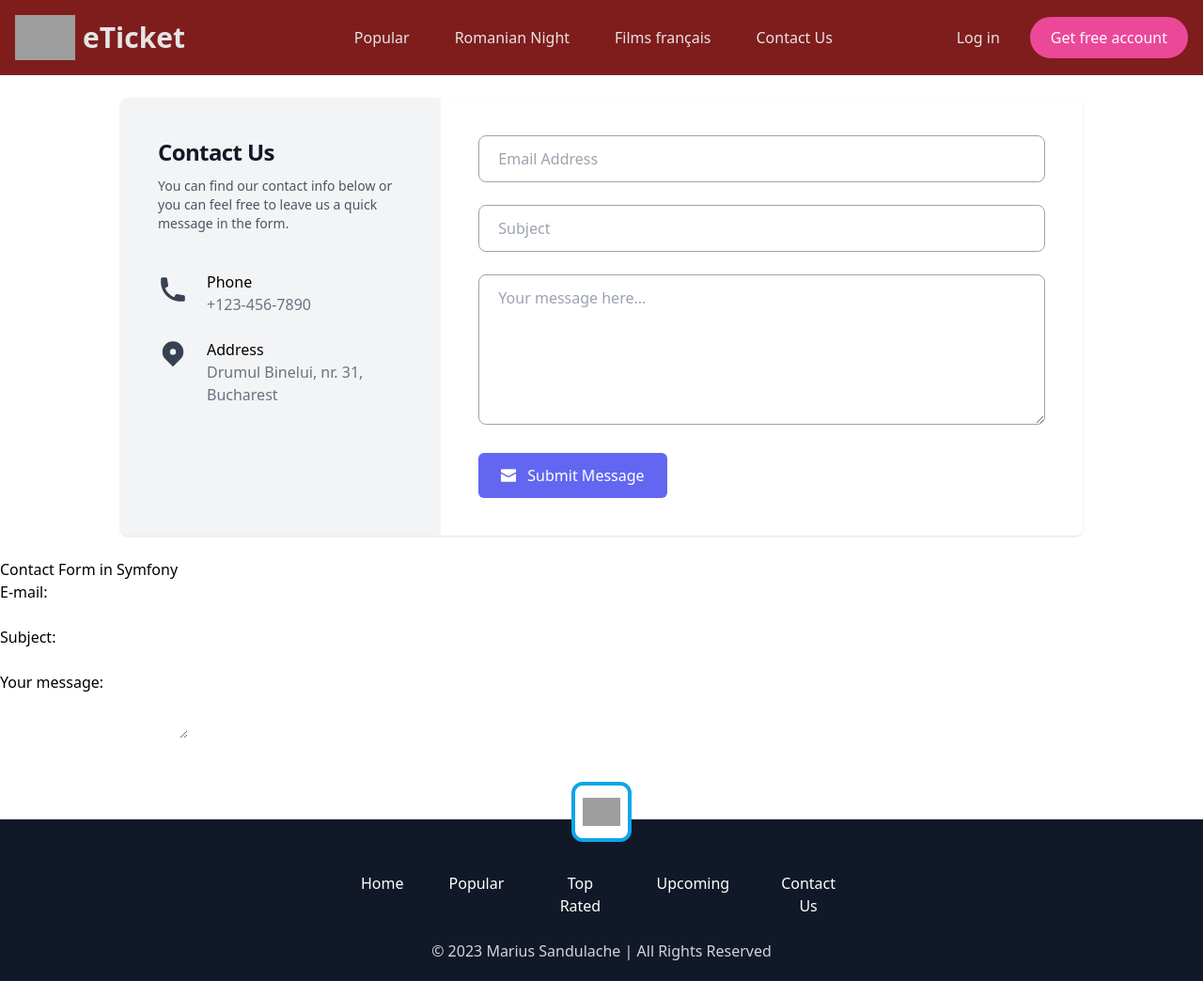
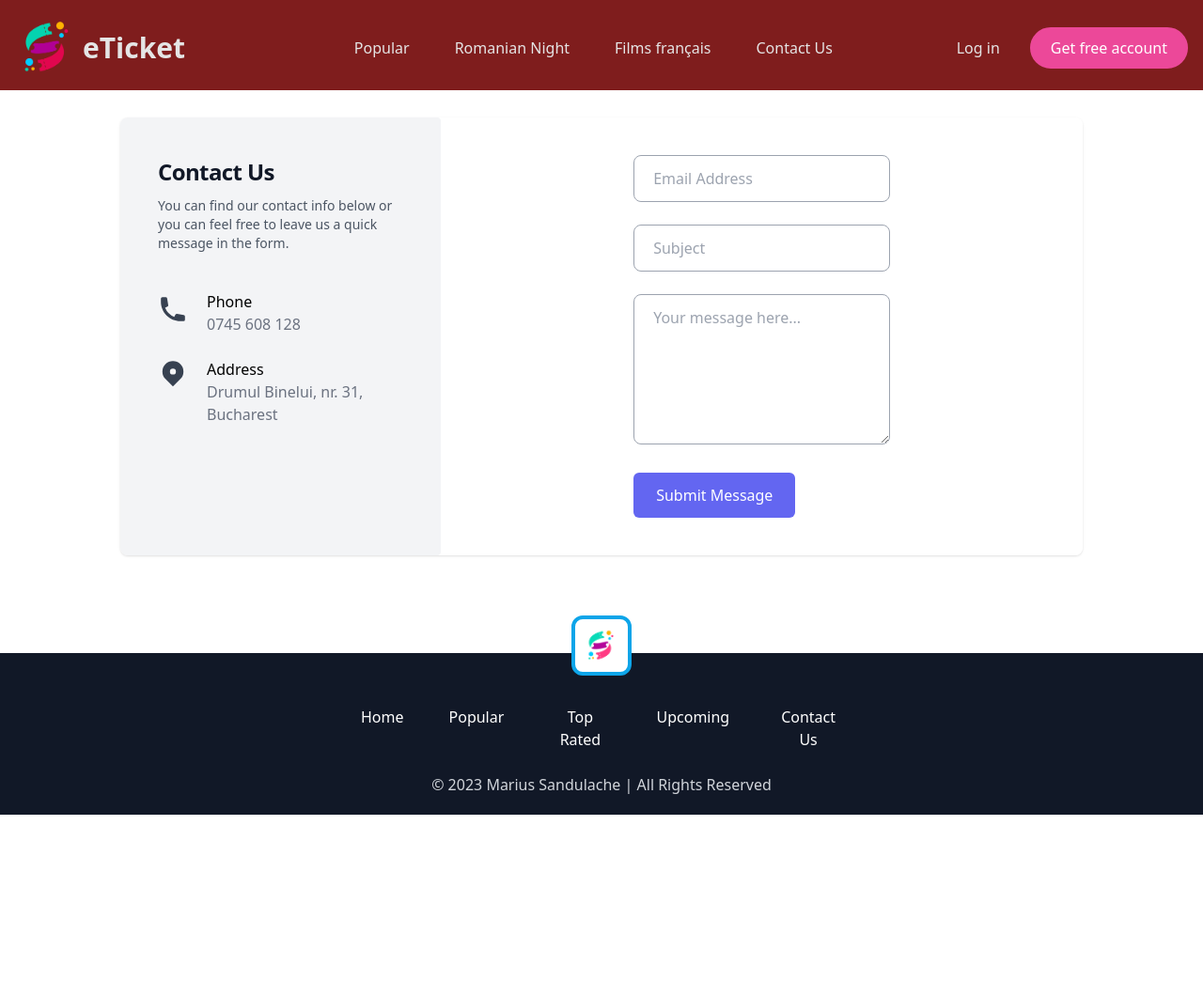
Before and after one commit to msandulache/eticket, a Symfony app: template app/templates/contact/index.html.twig in a window 1280 px wide. Shown: the whole page at 94% size. After the commit the page ends 867 px from the top, so only its background shows below. Run offline with Twig, Linux system fonts and the light colour scheme; the template is opened without the code that fills it, so the values that code supplies are empty; form fields are guessed from the names that the template uses; some libraries are stand-ins or nearby versions; grey boxes are pictures that could not be loaded.

Commit message:
add contact form

```diff
--- a/app/composer.json
+++ b/app/composer.json
@@ -19,6 +19,7 @@
         "symfony/framework-bundle": "6.0.*",
         "symfony/runtime": "6.0.*",
         "symfony/twig-bundle": "6.0.*",
+        "symfony/validator": "6.0.*",
         "symfony/yaml": "6.0.*",
         "twig/extra-bundle": "^2.12|^3.0",
         "twig/twig": "^2.12|^3.0"
--- a/app/src/Controller/ContactController.php
+++ b/app/src/Controller/ContactController.php
@@ -23,7 +23,6 @@ class ContactController extends AbstractController
             ->add('email', TextType::class, array('label'=> 'email','attr' => array('class' => 'form-control', 'style' => 'margin-bottom:15px')))
             ->add('subject', TextType::class, array('label'=> 'subject','attr' => array('class' => 'form-control', 'style' => 'margin-bottom:15px')))
             ->add('message', TextareaType::class, array('label'=> 'message','attr' => array('class' => 'form-control')))
-            ->add('Save', SubmitType::class, array('label'=> 'Send', 'attr' => array('class' => 'btn btn-primary', 'style' => 'margin-top:15px')))
             ->getForm();
 
         $form->handleRequest($request);
@@ -32,7 +31,7 @@ class ContactController extends AbstractController
             $contact = $form->getData();
             $contactMessageRepository->save($contact, true);
 
-            $this->addFlash('success', 'Your message has been sent succesfully');
+            $this->addFlash('success', 'Your message has been sent successfully.');
 
             return $this->redirectToRoute('app_contact');
         }
--- a/app/templates/base.html.twig
+++ b/app/templates/base.html.twig
@@ -17,11 +17,6 @@
     {% endblock %}
 </head>
 <body>
-
-    {% for message in app.flashes('success') %}
-        <div style="color: green">{{ message }}</div>
-    {% endfor %}
-
     <div class="relative h-screen lg:h-24 w-full bg-cover bg-no-repeat bg-red-900" >
 
         {{ include('common/_header.html.twig') }}
--- a/app/templates/contact/index.html.twig
+++ b/app/templates/contact/index.html.twig
@@ -18,7 +18,7 @@
                         </div>
                         <div class="flex-grow ml-10 md:ml-5">
                             <div class="text-base font-medium mb-">Phone</div>
-                            <span class="text-gray-500 text-md">+123-456-7890</span>
+                            <span class="text-gray-500 text-md">0745 608 128</span>
                         </div>
                     </div>
                     <div class="flex items-start py-3">
@@ -34,51 +34,41 @@
                     </div>
                 </aside>
                 <div class="flex items-center justify-center w-full p-10 bg-white md:w-2/3">
-                    <form class="w-full" onsubmit="return false">
+
+                    {{form_start(form, { 'attr' : { 'class': 'w-full', 'novalidate':'novalidate' } }) }}
+
+                        {% for message in app.flashes('success') %}
+                            <div class="bg-green-100 border-t border-b border-green-500 text-green-700 px-4 py-5 mb-10" role="alert">
+                                <!-- <p class="font-bold">Thank you!</p> -->
+                                <p class="text-sm">{{ message }}</p>
+                            </div>
+                        {% endfor %}
+
+                        <div>{{ form_errors(form) }}</div>
+
                         <div class="pb-3">
-                            <input class="w-full px-5 py-3 border border-gray-400 rounded-lg outline-none focus:shadow-outline" type="text" placeholder="Email Address" name="email" value="" />
+                            {{ form_errors(form.email) }}
+                            {{ form_widget(form.email, {'attr': {'class': 'w-full px-5 py-3 border border-gray-400 rounded-lg outline-none focus:shadow-outline', 'placeholder': 'Email Address'}}) }}
                         </div>
+
                         <div class="py-3">
-                            <input class="w-full px-5 py-3 border border-gray-400 rounded-lg outline-none focus:shadow-outline" type="text" placeholder="Subject" name="subject" value="" />
+                            {{ form_errors(form.subject) }}
+                            {{ form_widget(form.subject, {'attr': {'class': 'w-full px-5 py-3 border border-gray-400 rounded-lg outline-none focus:shadow-outline', 'placeholder': 'Subject'}}) }}
                         </div>
+
                         <div class="py-3">
-                            <textarea row="4" class="w-full h-40 px-5 py-3 border border-gray-400 rounded-lg outline-none focus:shadow-outline" name="message" placeholder="Your message here..."></textarea>
+                            {{ form_errors(form.message) }}
+                            {{ form_widget(form.message, {'attr': {'class': 'w-full h-40 px-5 py-3 border border-gray-400 rounded-lg outline-none focus:shadow-outline', 'placeholder': 'Your message here...', 'row': '4'}}) }}
                         </div>
+
                         <div class="pt-3">
                             <button class="flex px-6 py-3 text-white bg-indigo-500 rounded-md hover:bg-indigo-600 hover:text-white focus:outline-none focus:shadow-outline focus:border-indigo-300" type="submit">
-                                <svg class="self-center h-4 fill-current" version="1.1" xmlns="http://www.w3.org/2000/svg" xmlns:xlink="http://www.w3.org/1999/xlink" x="0px" y="0px" viewBox="0 0 24 24" xml:space="preserve" class="brz-icon-svg brz-css-mexoi brz-css-rstqv" data-type="glyph" data-name="email-83">
-                                <g fill="currentColor">
-                                    <path data-color="color-2" fill="currentColor" d="M23,2H1C0.4,2,0,2.4,0,3v3c0,0.4,0.2,0.7,0.5,0.9l11,6C11.7,13,11.8,13,12,13s0.3,0,0.5-0.1 l11-6C23.8,6.7,24,6.4,24,6V3C24,2.4,23.6,2,23,2z"></path>
-                                    <path fill="currentColor" d="M13.4,14.6C13,14.9,12.5,15,12,15s-1-0.1-1.4-0.4L0,8.9V21c0,0.6,0.4,1,1,1h22c0.6,0,1-0.4,1-1V8.9 L13.4,14.6z"></path>
-                                </g>
-                            </svg>
-                                <span class="self-center float-left ml-3 text-base font-medium">Submit Message</span>
+                                <span class="self-center float-left text-base font-medium">Submit Message</span>
                             </button>
                         </div>
-                    </form>
+                    {{form_end(form)}}
                 </div>
             </div>
         </div>
     </section>
-
-    <div class="container">
-        <div class="row">
-            <div class="col-sm-4">
-                <h2 class=page-header>Contact Form in Symfony</h2>
-                {{form_start(form)}}
-
-                    <div>{{ form_errors(form) }}</div>
-
-                    <div>{{ form_label(form.email, 'E-mail') }}:</div>
-                    <div>{{ form_widget(form.email, {'attr': {'class': 'foo'}}) }}</div>
-
-                    <div>{{ form_label(form.subject, 'Subject') }}:</div>
-                    <div>{{ form_widget(form.subject) }}</div>
-
-                    <div>{{ form_label(form.message, 'Your message') }}:</div>
-                    <div>{{ form_widget(form.message) }}</div>
-                {{form_end(form)}}
-            </div>
-        </div>
-    </div>
 {% endblock %}
```
Also changed, not shown: app/src/Entity/ContactMessage.php (+7 -0 lines), app/public/images/logo.png (added), 5 other files.
